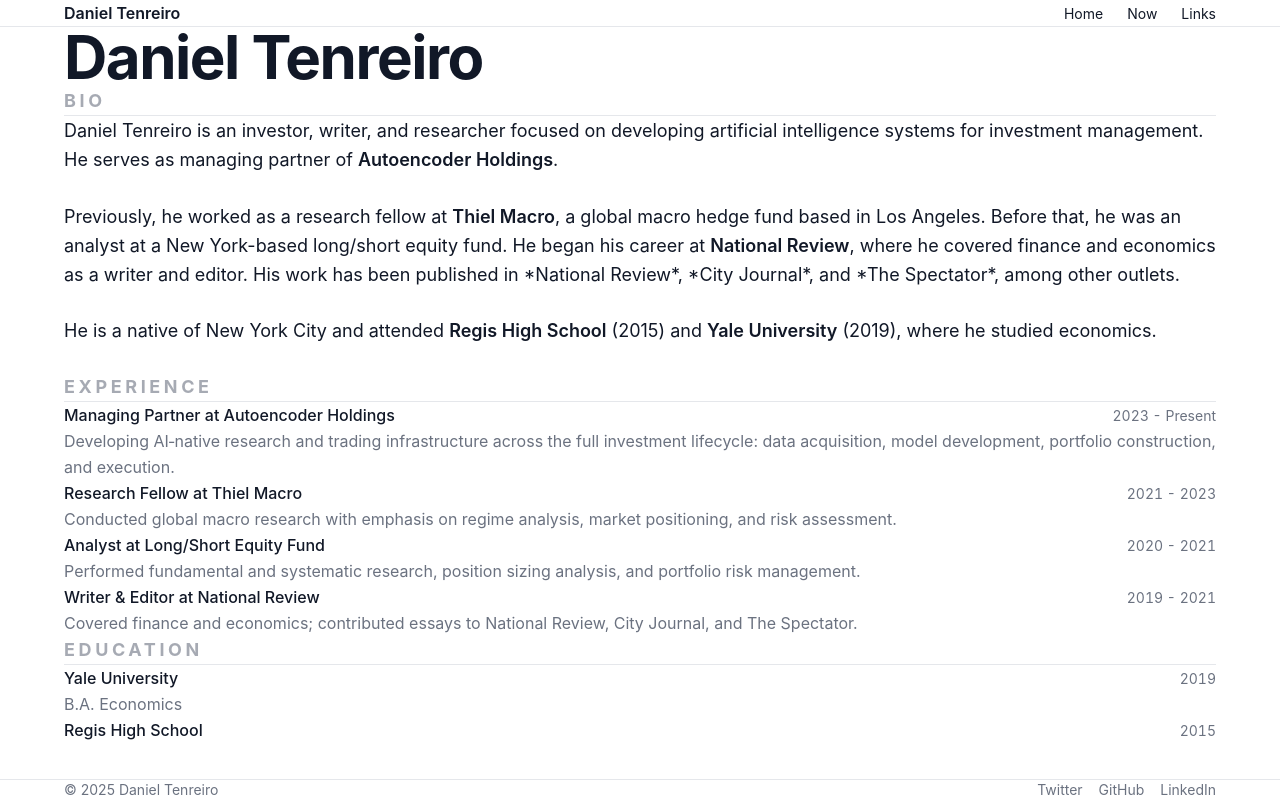
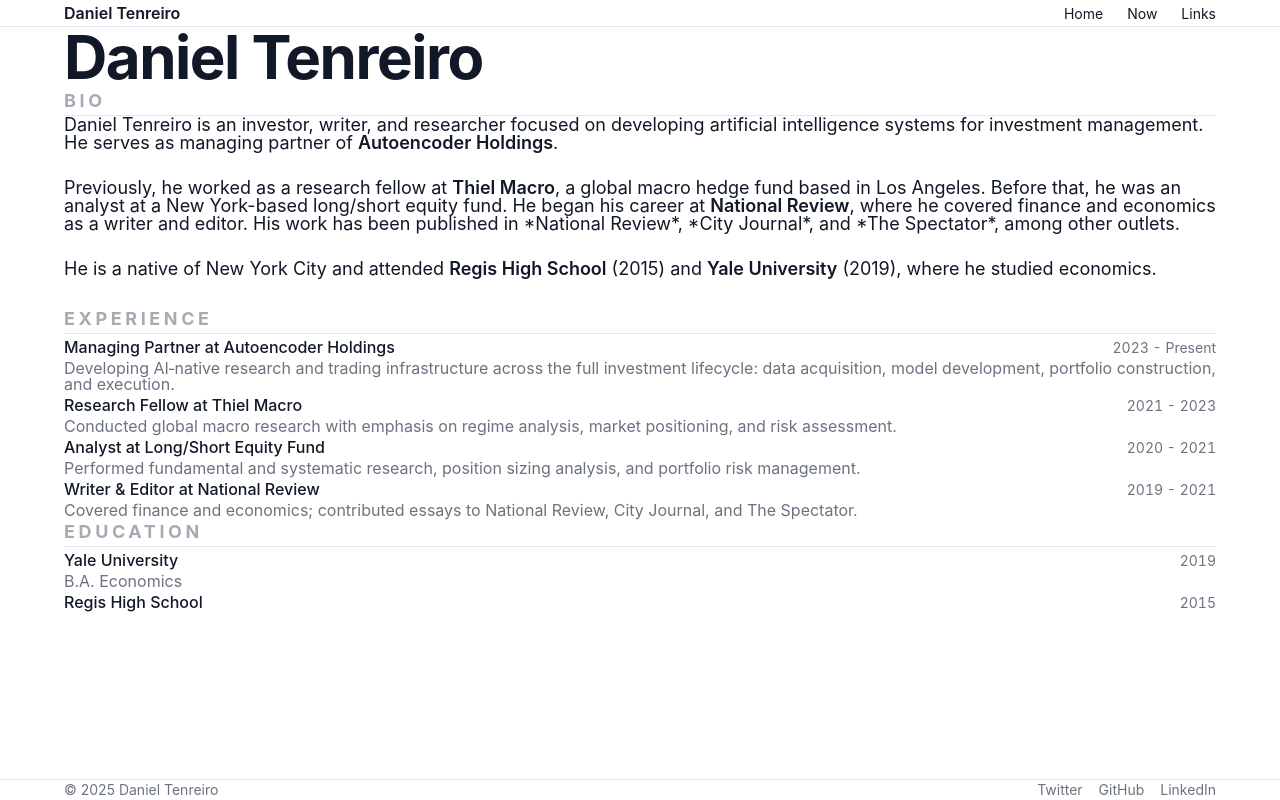
Before and after one commit to dtenreiro/claude-web, a Next.js app: page / in a window 1280 px wide. Built offline with nearby package versions, Linux system fonts and the light colour scheme.

Commit message:
Set paragraph line spacing to 1 and increase navbar height
Co-authored-by: dtenreiro <40274061+dtenreiro@users.noreply.github.com>

```diff
--- a/src/app/globals.css
+++ b/src/app/globals.css
@@ -56,6 +56,10 @@ body {
   line-height: 1.625;
 }
 
+p {
+  line-height: 1;
+}
+
 /* Selection */
 ::selection {
   background-color: var(--accent);
@@ -82,6 +86,7 @@ a {
 }
 
 .prose p {
+  line-height: 1;
   margin-bottom: 1.5em;
 }
 
--- a/src/components/navigation.tsx
+++ b/src/components/navigation.tsx
@@ -9,7 +9,7 @@ export function Navigation() {
 
   return (
     <header className="bg-background/80 border-border sticky top-0 z-50 flex justify-center border-b backdrop-blur-sm">
-      <nav className="w-[90%] max-w-6xl py-8 md:py-10 lg:py-12">
+      <nav className="w-[90%] max-w-6xl py-12 md:py-14 lg:py-16">
         <div className="flex items-center justify-between">
           <Link
             href="/"
```
